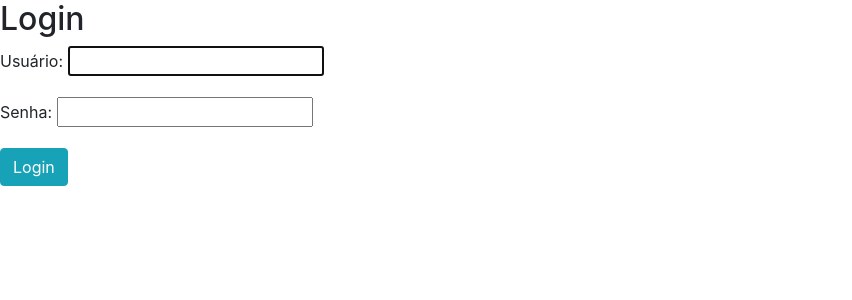
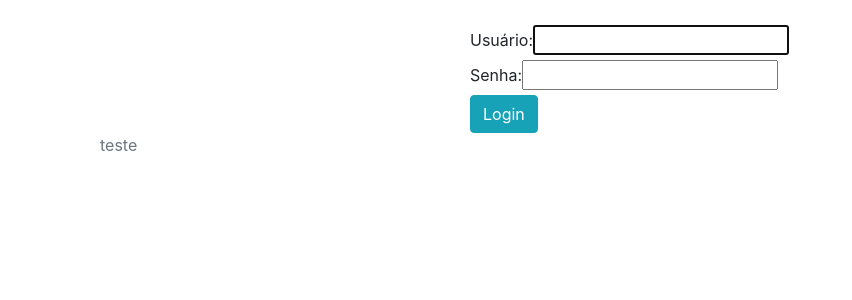
Before and after one commit to Wemerson0014/GCC, a Django app: page /login/ in a window 1280 px wide. Shown: the top 300 px of the page, without its empty margins (0-852 px from the left). Run offline with Django 3.2, Linux system fonts and the light colour scheme; some libraries are stand-ins or nearby versions.

Commit message:
Criando footer

```diff
--- a/proj/curriculos/templates/base.html
+++ b/proj/curriculos/templates/base.html
@@ -1,13 +1,23 @@
+{% load static %}
 <!DOCTYPE html>
 <html lang="en">
 <head>
     <meta charset="UTF-8">
+    <meta name="viewport" content="width=device-width, user-scalable=no, initial-scale=1.0, maximum-scale=1.0, minimum-scale=1.0">
+    <meta http-equiv="X-UA-Compatible" content="ie=edge">
     <link rel="stylesheet" href="https://stackpath.bootstrapcdn.com/bootstrap/4.1.3/css/bootstrap.min.css">
+    <link rel="stylesheet" href="{% static 'stick-footer.css' %}">
     <title>{% block title %}{% endblock %}</title>
 </head>
 <body>
 
-    {% block main %}
+   <div class="container">
+	{% block main %}
+	{% endblock %}
+    </div>
+
+
+    {% block footer %}
 
     {% endblock %}
 
--- a/proj/curriculos/templates/candidato-deletar.html
+++ b/proj/curriculos/templates/candidato-deletar.html
@@ -2,7 +2,7 @@
 
 {% block title %}Confirmação de exclusão de cadastro {% endblock %}
 
-{%block main %}
+{% block main %}
     <form method="post">
         {% csrf_token %}
         <h2>Você tem certeza que deseja remover o cadastro selecionado? </h2>
--- a/proj/curriculos/templates/registration/login.html
+++ b/proj/curriculos/templates/registration/login.html
@@ -1,14 +1,34 @@
 {% extends 'base.html' %}
+{% load bootstrap %}
 
 {% block title %}Página de acesso ao sistema {% endblock %}
 
-{%block main %}
+{% block main %}
 
-    <h2>Login</h2>
-    <form method="post">
-        {% csrf_token %}
-        {{ form.as_p }}
-        <button type="submit" class="btn btn-info">Login</button>
-    </form>
 
-{% endblock%}
+    <div class="container"  style="margin-top: 25px">
+      <div class="row">
+        <div class="col-sm">
+
+        </div>
+        <div class="col-sm">
+          <form method="post">
+            {% csrf_token %}
+            {{ form|bootstrap }}
+            <button type="submit" class="btn btn-info">Login</button>
+          </form>
+        </div>
+        <div class="col-sm">
+
+        </div>
+      </div>
+
+{% endblock %}
+
+{% block footer %}
+    <footer class="footer">
+        <div class="container">
+          <span class="text-muted">teste</span>
+        </div>
+      </footer>
+{% endblock %}
--- a/proj/proj/settings.py
+++ b/proj/proj/settings.py
@@ -39,6 +39,7 @@ INSTALLED_APPS = [
     'django.contrib.staticfiles',
     'curriculos',
     'home',
+    'bootstrapform',
 ]
 
 MIDDLEWARE = [
@@ -121,8 +122,8 @@ USE_TZ = True
 
 STATIC_URL = '/static/'
 
-STATICFILES_DIR = [
-    'static'
+STATICFILES_DIRS = [
+    'statics',
 ]
 
 LOGIN_URL = '/login/'
```
Also changed, not shown: proj/curriculos/templates/curriculos.html (+7 -5 lines), proj/home/templates/home.html (+16 -7 lines), proj/gcc.sqlite3.
